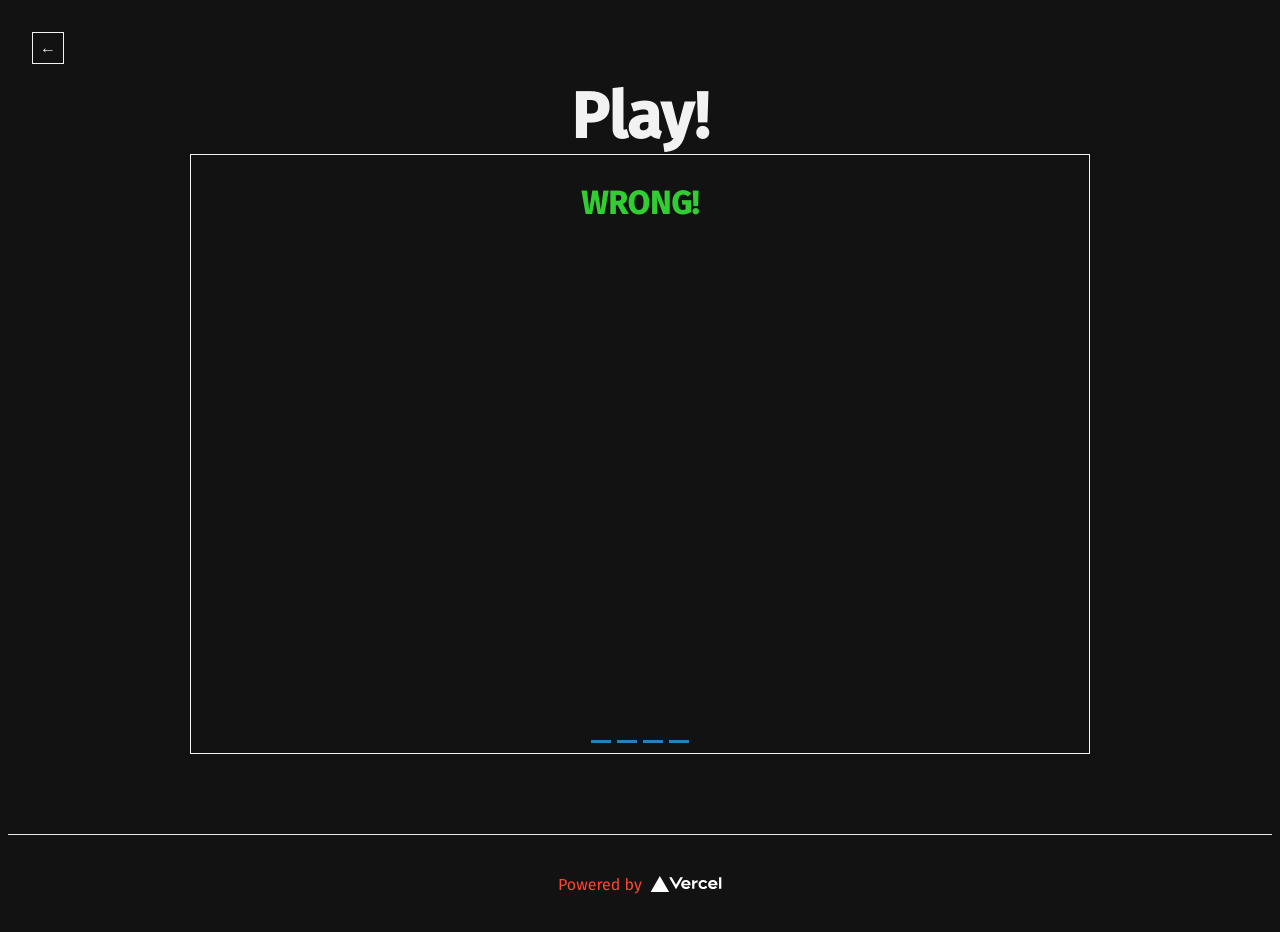
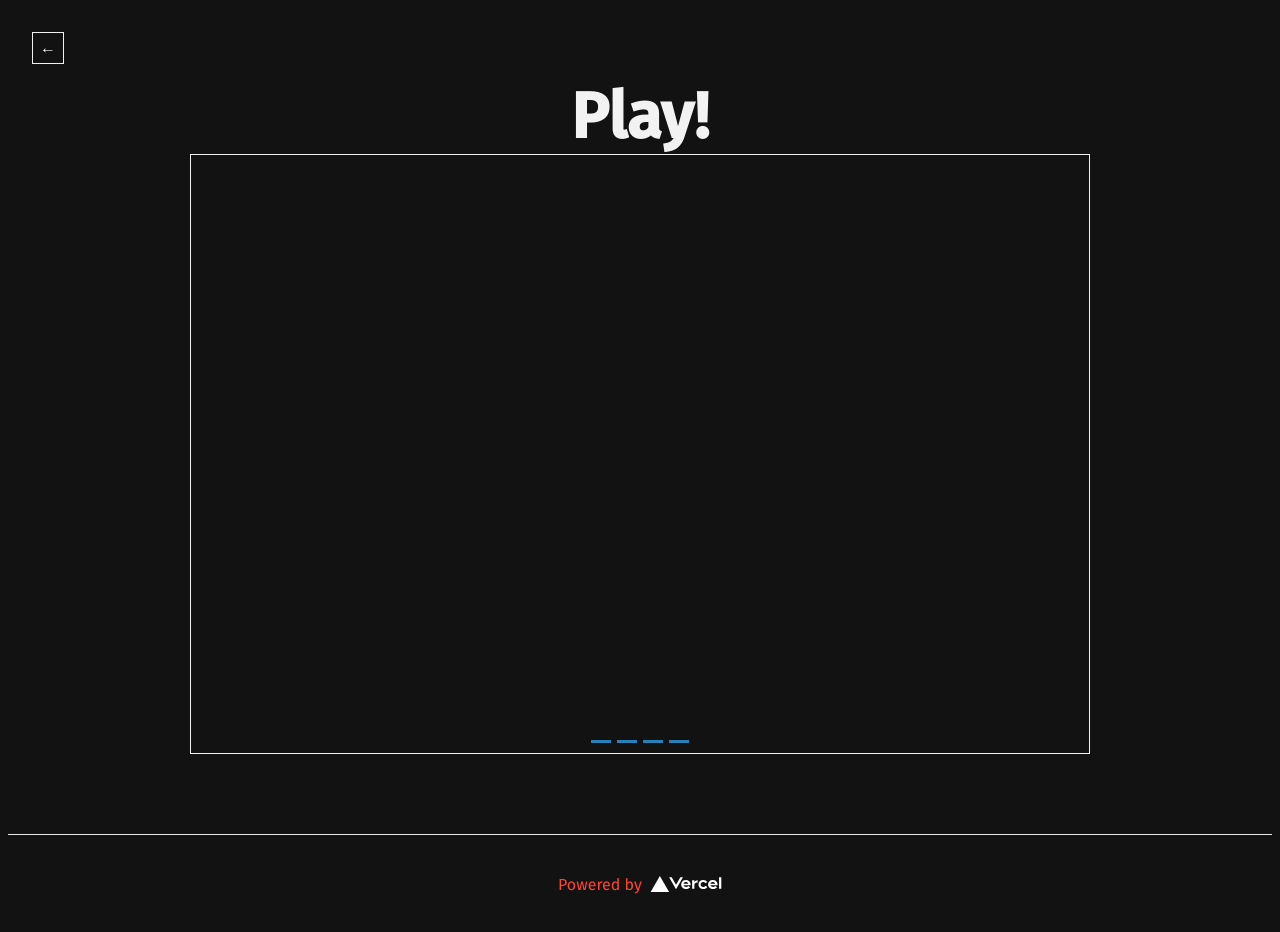
Before and after one commit to Mahamurahti/Blank-Horizons, a Next.js app: page /play in a window 1280 px wide. Built offline with nearby package versions, Linux system fonts and the light colour scheme.

Commit message:
Notifications and figure

```diff
--- /dev/null
+++ b/helpers/helpers.js
@@ -0,0 +1,6 @@
+export function showNotification(setter) {
+    setter(true)
+    setTimeout(() => {
+        setter(false)
+    }, 2000)
+}
--- a/pages/play.js
+++ b/pages/play.js
@@ -3,6 +3,7 @@ import Image from 'next/image'
 import styles from '../styles/Play.module.css'
 import Router from "next/router";
 import { useState, useEffect } from 'react'
+import { showNotification as show } from "../helpers/helpers";
 
 const words = ["wizard", "harry", "potter", "philosopher", "wand"]
 let selectedWord = words[Math.floor(Math.random() * words.length)]
@@ -12,6 +13,7 @@ export default function Play() {
     const [playable, setPlayable] = useState(true)
     const [correctLetters, setCorrectLetters] = useState([])
     const [wrongLetters, setWrongLetters] = useState([])
+    const [showNotification, setShowNotification] = useState(false)
 
     useEffect(() => {
         const handleKeydown = (e) => {
@@ -23,13 +25,13 @@ export default function Play() {
                     if(!correctLetters.includes(letter)) {
                         setCorrectLetters((prev) => [ ...prev, letter])
                     } else {
-                        // notfi
+                        show(setShowNotification)
                     }
                 } else {
                     if(!wrongLetters.includes(letter)) {
                         setWrongLetters((prev) => [ ...prev, letter])
                     } else {
-                        // notfi
+                        show(setShowNotification)
                     }
                 }
             }
@@ -54,9 +56,11 @@ export default function Play() {
                 </h1>
 
                <div className={styles.gameContainer}>
-                   <Figure />
+                   <Figure wrongLetters={wrongLetters} />
                    <WrongLetters wrongLetters={wrongLetters} />
                    <Word selectedWord={selectedWord} correctLetters={correctLetters} />
+                   <Notification showNotification={showNotification} />
+                   {/*<Results />*/}
                </div>
             </main>
 
@@ -76,16 +80,21 @@ export default function Play() {
     )
 }
 
-function Figure() {
+function Figure(props) {
+
+    const { wrongLetters } = props
+
+    const errors = wrongLetters.length
+
     return (
         <>
             <h1 className={styles.figureContainer}>
-                <div className={styles.figurePart}>W</div>
-                <div className={styles.figurePart}>R</div>
-                <div className={styles.figurePart}>O</div>
-                <div className={styles.figurePart}>N</div>
-                <div className={styles.figurePart}>G</div>
-                <div className={styles.figurePart}>!</div>
+                {errors > 0 && <div className={styles.figurePart}>W</div>}
+                {errors > 1 && <div className={styles.figurePart}>R</div>}
+                {errors > 2 && <div className={styles.figurePart}>O</div>}
+                {errors > 3 && <div className={styles.figurePart}>N</div>}
+                {errors > 4 && <div className={styles.figurePart}>G</div>}
+                {errors > 5 && <div className={styles.figurePart}>!</div>}
             </h1>
         </>
     )
@@ -140,8 +149,11 @@ function Results() {
     )
 }
 
-function Notification() {
-    return (
+function Notification(props) {
+
+    const { showNotification } = props
+
+    return showNotification && (
         <>
             <div className={styles.notificationContainer}>
                 <p className={styles.notification}>You have already guessed this letter</p>
--- a/styles/Play.module.css
+++ b/styles/Play.module.css
@@ -133,7 +133,17 @@
 }
 
 .notificationContainer {
-
+    background-color: rgba(0, 0, 0, 0.3);
+    border-radius: 10px 10px 0 0;
+    padding: 15px 20px;
+    position: absolute;
+    bottom: 50px;
+    left: 0;
+    right: 0;
+    margin-left: 100px;
+    margin-right: 100px;
+    text-align: center;
+    transition: transform 0.3s ease-in-out;
 }
 
 .notification {
```
